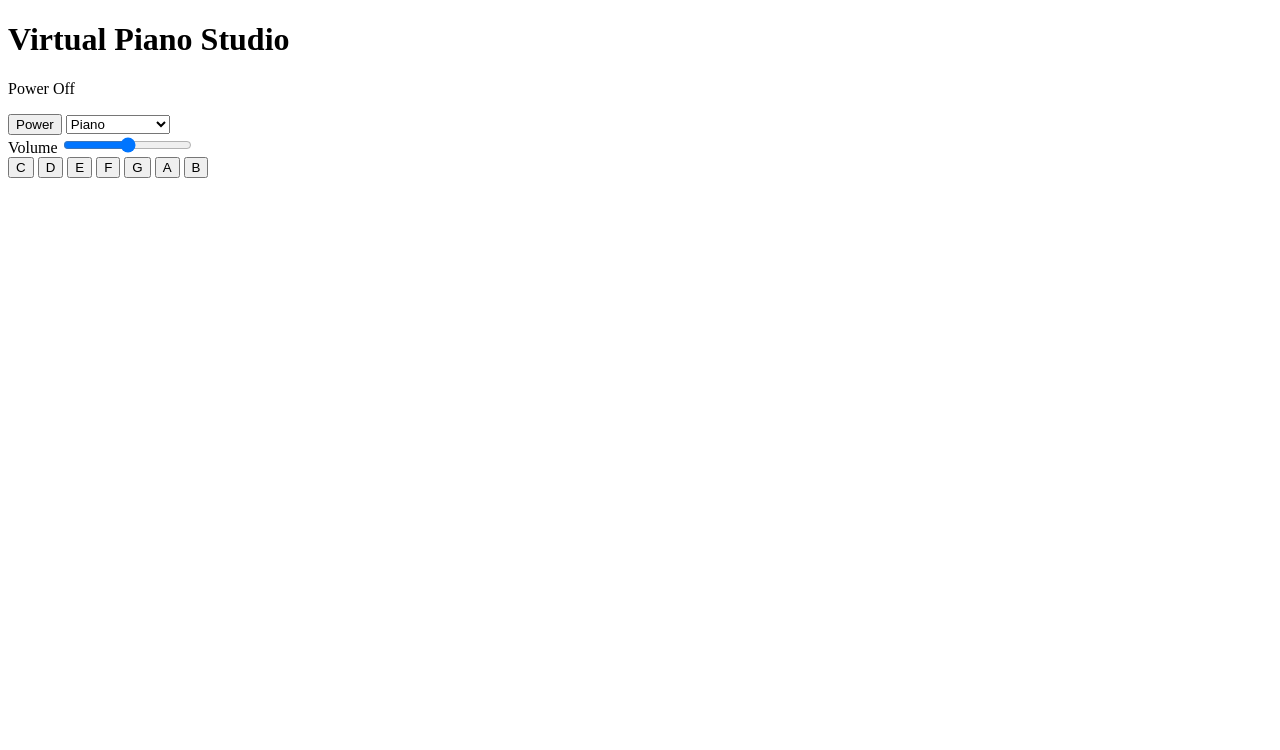
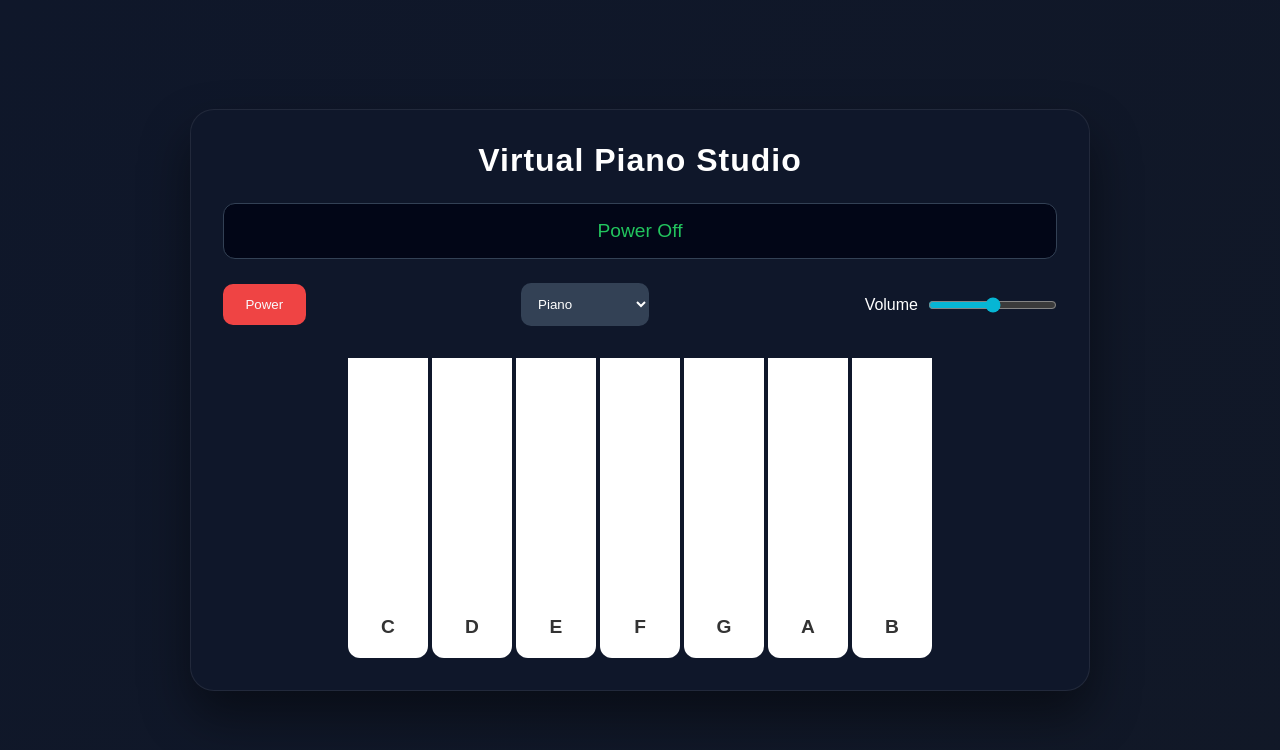
Before and after one commit to Ayman-Kz25/Virtual-Piano-Studio, a plain HTML site: page index.html in a window 1280 px wide. Drawn offline with Linux system fonts and the light colour scheme.

Commit message:
add styling

```diff
--- a/index.html
+++ b/index.html
@@ -19,7 +19,7 @@
                     Power
                 </button>
                 <select name="instrument" id="instrument">
-                    <option value="piano">Piano</option>
+                    <option value="piano" selected>Piano</option>
                     <option value="electric">Electric Piano</option>
                     <option value="organ">Organ</option>
                 </select>
--- a/style.css
+++ b/style.css
@@ -0,0 +1,130 @@
+:root {
+    --bg: #0f172a;
+    --panel: #1e293b;
+    --accent: #06b6d4;
+    --text: #f8fafc;
+    --muted: #94a3b8;
+    --power_on: #22c55e;
+    --power_off: #ef4444;
+}
+
+*{
+    margin: 0;
+    padding: 0;
+    box-sizing: border-box;
+}
+
+body {
+    font-family: "Seoge UI", sans-serif;
+    background: linear-gradient(135deg, #0f172a, #111827);
+    min-height: 100vh;
+
+    display: flex;
+    justify-content: center;
+    align-items: center;
+
+    color: white;
+}
+
+.piano-app {
+    width: min(900px, 95%);
+    background: var(--bg);
+    border-radius: 24px;
+    padding: 2rem;
+    box-shadow: 0 25px 50px rgba(0,0,0,0.45);
+    border: 1px solid rgba(255,255,255,0.08);
+}
+
+h1 {
+    text-align: center;
+    margin-bottom: 1.5rem;
+    font-size: 2rem;
+    letter-spacing: 1px;
+}
+
+.display-panel {
+    background: #020617;
+    border-radius: 12px;
+    padding: 1rem;
+    margin-bottom: 1.5rem;
+    text-align: center;
+    font-size: 1.2rem;
+    color: var(--power_on);
+    border: 1px solid #334155;
+}
+
+.controls {
+    display: flex;
+    justify-content: space-between;
+    align-items: center;
+    gap: 1rem;
+    margin-bottom: 2rem;
+    flex-wrap: wrap;
+}
+
+#power-btn {
+    background: var(--power_off);
+    color: var(--text);
+    border: none;
+    padding: 0.8rem 1.4rem;
+    border-radius: 10px;
+    cursor: pointer;
+    transition: 0.25s;
+}
+
+#power-btn:hover {
+    transform: translateY(-2px);
+    box-shadow: 0 8px 18px rgba(0,0,0,0.35);
+}
+
+select {
+    background: #334155;
+    color: white;
+    border: none;
+    padding: 0.8rem;
+    border-radius: 10px;
+}
+
+.volume-control {
+    display: flex;
+    align-items: center;
+    gap: 10px;
+}
+
+#volume {
+    accent-color: var(--accent);
+    cursor: pointer;
+}
+
+.keyboard {
+    display: flex;
+    justify-content: center;
+    gap: 4px;
+    margin-top: 1rem;
+}
+
+.white-key {
+    width: 80px;
+    height: 300px;
+    border: none;
+    border-radius: 0 0 12px 12px;
+    background: white;
+    color: #333;
+    font-size: 1.2rem;
+    font-weight: bold;
+    display: flex;
+    justify-content: center;
+    align-items: flex-end;
+    padding-bottom: 20px;
+    cursor: pointer;
+    transition: 0.12s;
+}
+
+.white-key:hover {
+    background: #ececec;
+}
+
+.white-key:active {
+    transform: translateY(4px);
+    background: #ddd;
+}
```
